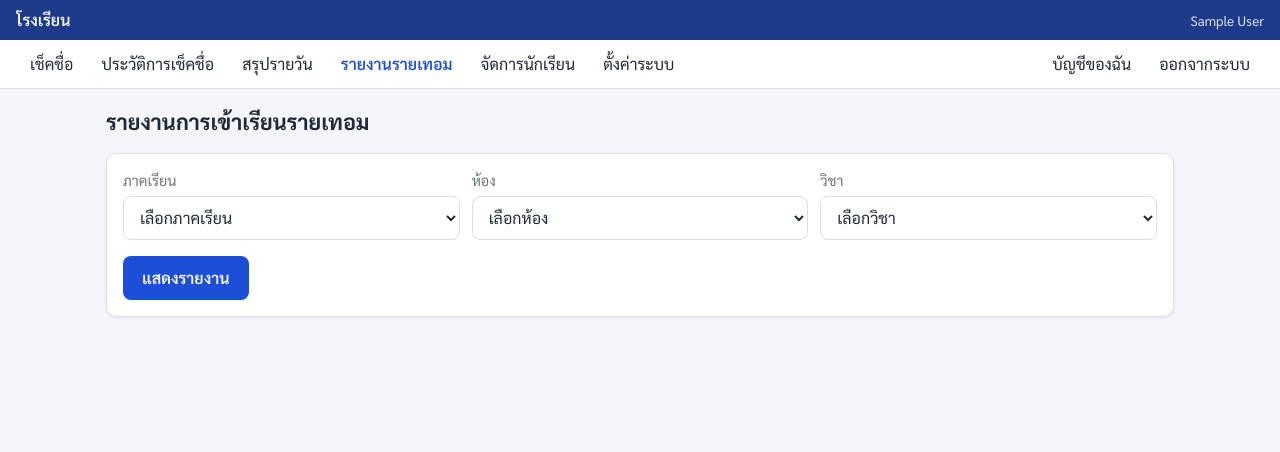
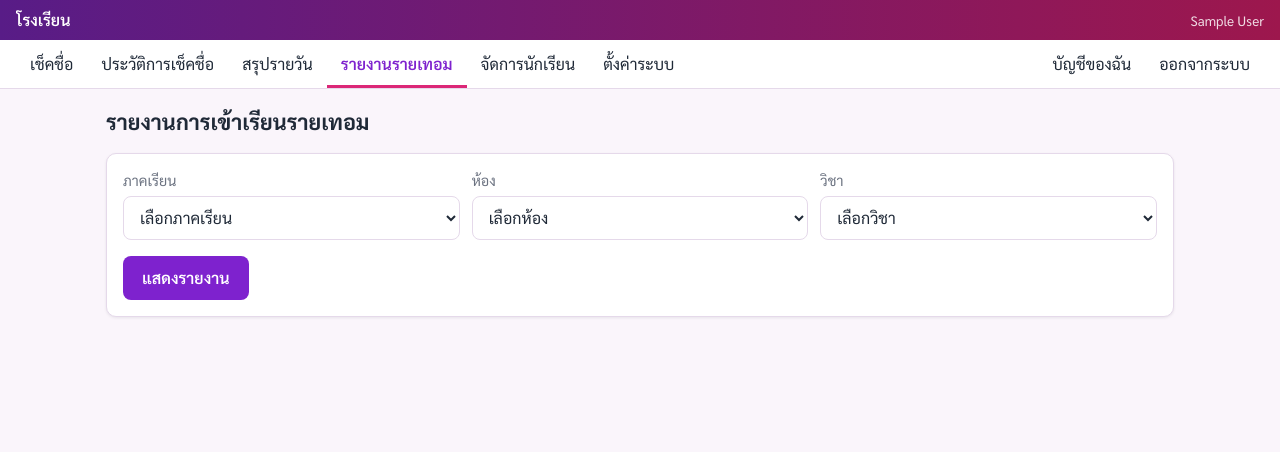
Before and after one commit to Plangtaipho/Nongsawan-attendance-webapp, a FastAPI app: page /reports in a window 1280 px wide. Shown: the top 452 px of the page. Run offline with FastAPI, Linux system fonts and the light colour scheme; the visitor is signed in with stand-in values (Sample User, id 1); tables that the repository leaves empty hold one stand-in row (values such as "Sample post"); data that the repository does not hold is empty.

Commit message:
School colours (purple-pink) and optional school logo
Logo is shown in the top bar, login page, browser tab and printed reports
when app/static/img/logo.(png|webp|jpg|svg) exists. Personal leave moves to
teal so it is not confused with the purple buttons.

Co-Authored-By: Claude Opus 5.5 <noreply@anthropic.com>
Claude-Session: https://claude.ai/code/session_018i1jJ8H6ugtcrqYhK6Msjv

```diff
--- a/app/routers/pages.py
+++ b/app/routers/pages.py
@@ -15,6 +15,19 @@ from app.routers.reports import load_term_report
 from app.security import new_csrf_token
 
 TEMPLATES = Jinja2Templates(directory=str(Path(__file__).resolve().parent.parent / "templates"))
+STATIC_DIR = Path(__file__).resolve().parent.parent / "static"
+
+
+def _find_logo() -> str:
+    """URL of the school logo if one was added as static/img/logo.(png|jpg|webp|svg), else ""."""
+    for ext in ("png", "webp", "jpg", "svg"):
+        f = STATIC_DIR / "img" / f"logo.{ext}"
+        if f.exists():
+            return f"/static/img/logo.{ext}?v={int(f.stat().st_mtime)}"
+    return ""
+
+
+LOGO_URL = _find_logo()
 
 THAI_MONTHS = ["ม.ค.", "ก.พ.", "มี.ค.", "เม.ย.", "พ.ค.", "มิ.ย.", "ก.ค.", "ส.ค.", "ก.ย.", "ต.ค.", "พ.ย.", "ธ.ค."]
 STATUS_LABELS = {"present": "มา", "late": "สาย", "absent": "ขาด", "personal_leave": "ลากิจ", "sick_leave": "ลาป่วย"}
@@ -44,6 +57,7 @@ def render(request: Request, name: str, user: User | None, **ctx):
             "is_admin": bool(user and user.role == Role.admin),
             "csrf_token": request.session.get("csrf", ""),
             "school_name": get_settings().school_name,
+            "logo_url": LOGO_URL,
             **ctx,
         },
     )
--- a/app/static/css/app.css
+++ b/app/static/css/app.css
@@ -1,17 +1,18 @@
 /* ===== Design tokens ===== */
 :root {
-  --c-primary: #1d4ed8;
-  --c-primary-dark: #1e3a8a;
-  --c-bg: #f4f6fb;
+  --c-primary: #7e22ce;   /* school colours: purple */
+  --c-accent: #db2777;    /* and pink */
+  --c-primary-dark: #581c87;
+  --c-bg: #faf5fb;
   --c-surface: #ffffff;
   --c-text: #1f2937;
   --c-muted: #6b7280;
-  --c-border: #d9dee8;
+  --c-border: #e5d9ea;
   --c-danger: #b91c1c;
   --c-present: #15803d;
   --c-late: #b45309;
   --c-absent: #b91c1c;
-  --c-leave: #6d28d9;
+  --c-leave: #0e7490;  /* teal, so it is not confused with the purple buttons */
   --c-sick: #475569;
   --radius: 10px;
   --space: 8px;
@@ -35,21 +36,25 @@ h2 { font-size: 1.1rem; margin: calc(var(--space) * 3) 0 var(--space); }
   position: sticky; top: 0; z-index: 20;
   display: flex; align-items: center; gap: var(--space);
   padding: var(--space) calc(var(--space) * 2);
-  background: var(--c-primary-dark); color: #fff;
+  background: linear-gradient(90deg, var(--c-primary-dark), #9d174d); color: #fff;
 }
-.topbar .brand { font-weight: 600; flex: 1; overflow: hidden; text-overflow: ellipsis; white-space: nowrap; }
+.topbar .brand { font-weight: 600; flex: 1; min-width: 0; display: flex; align-items: center; gap: 10px; color: #fff; text-decoration: none; }
+.topbar .brand span { overflow: hidden; text-overflow: ellipsis; white-space: nowrap; }
+.topbar .logo { width: 36px; height: 36px; object-fit: contain; border-radius: 50%; background: #fff; padding: 2px; flex: none; }
+.login-logo { display: block; width: 96px; height: 96px; object-fit: contain; margin: 0 auto 8px; }
 .topbar .who { font-size: .85rem; opacity: .85; }
 .menu-btn { background: none; border: 1px solid rgba(255,255,255,.4); color: #fff; border-radius: 8px; min-height: 40px; padding: 0 12px; font: inherit; }
 .nav { display: none; flex-direction: column; background: var(--c-surface); border-bottom: 1px solid var(--c-border); }
 .nav.open { display: flex; }
 .nav a, .nav button { padding: 14px 16px; text-decoration: none; color: var(--c-text); border: 0; border-top: 1px solid var(--c-border); background: none; text-align: left; font: inherit; cursor: pointer; }
-.nav a.active { color: var(--c-primary); font-weight: 600; }
+.nav a.active { color: var(--c-primary); font-weight: 600; box-shadow: inset 4px 0 var(--c-accent); }
 main { max-width: 1100px; margin: 0 auto; padding: calc(var(--space) * 2); padding-bottom: 120px; }
 
 @media (min-width: 900px) {
   .menu-btn { display: none; }
   .nav { display: flex; flex-direction: row; flex-wrap: wrap; padding: 0 calc(var(--space) * 2); }
   .nav a, .nav button { border-top: 0; padding: 12px 14px; }
+  .nav a.active { box-shadow: inset 0 -3px var(--c-accent); }
   .nav .spacer { flex: 1; }
 }
 
@@ -63,7 +68,7 @@ input, select, textarea {
   font: inherit; color: var(--c-text);
 }
 textarea { min-height: 80px; resize: vertical; }
-input:focus, select:focus, textarea:focus, button:focus-visible { outline: 3px solid rgba(29, 78, 216, .35); outline-offset: 1px; }
+input:focus, select:focus, textarea:focus, button:focus-visible { outline: 3px solid rgba(126, 34, 206, .35); outline-offset: 1px; }
 .field { margin-bottom: calc(var(--space) * 1.5); }
 .grid { display: grid; gap: calc(var(--space) * 1.5); grid-template-columns: 1fr; }
 @media (min-width: 640px) { .grid-2 { grid-template-columns: 1fr 1fr; } .grid-4 { grid-template-columns: repeat(2, 1fr); } }
@@ -77,7 +82,7 @@ input:focus, select:focus, textarea:focus, button:focus-visible { outline: 3px s
 .btn:hover { background: var(--c-primary-dark); }
 .btn:disabled { opacity: .6; cursor: progress; }
 .btn-secondary { background: #fff; color: var(--c-primary); border-color: var(--c-border); }
-.btn-secondary:hover { background: #eef2ff; }
+.btn-secondary:hover { background: #faf5ff; }
 .btn-danger { background: var(--c-danger); }
 .btn-sm { min-height: 36px; padding: 0 12px; font-size: .9rem; }
 .btn-block { width: 100%; }
@@ -85,7 +90,7 @@ input:focus, select:focus, textarea:focus, button:focus-visible { outline: 3px s
 
 /* ===== Messages ===== */
 .alert { padding: 12px 14px; border-radius: 8px; margin-bottom: calc(var(--space) * 2); border: 1px solid; }
-.alert-info { background: #eff6ff; border-color: #bfdbfe; color: #1e3a8a; }
+.alert-info { background: #faf5ff; border-color: #e9d5ff; color: #581c87; }
 .alert-error { background: #fef2f2; border-color: #fecaca; color: var(--c-danger); }
 .alert-warn { background: #fffbeb; border-color: #fde68a; color: #92400e; }
 .empty { text-align: center; color: var(--c-muted); padding: calc(var(--space) * 4) var(--space); }
@@ -105,7 +110,7 @@ input:focus, select:focus, textarea:focus, button:focus-visible { outline: 3px s
 .chip-present { color: var(--c-present); background: #dcfce7; }
 .chip-late { color: var(--c-late); background: #fef3c7; }
 .chip-absent { color: var(--c-absent); background: #fee2e2; }
-.chip-personal_leave { color: var(--c-leave); background: #ede9fe; }
+.chip-personal_leave { color: var(--c-leave); background: #cffafe; }
 .chip-sick_leave { color: var(--c-sick); background: #e2e8f0; }
 
 .student-list { list-style: none; margin: 0; padding: 0; display: grid; gap: var(--space); }
@@ -168,7 +173,7 @@ dialog form { padding: calc(var(--space) * 2.5); }
 dialog h2 { margin-top: 0; }
 
 /* ===== Login ===== */
-.login-wrap { min-height: 100vh; display: flex; align-items: center; justify-content: center; padding: 16px; }
+.login-wrap { min-height: 100vh; display: flex; align-items: center; justify-content: center; padding: 16px; background: linear-gradient(160deg, #f3e8ff, #fce7f3); }
 .login-card { width: 100%; max-width: 380px; }
 .login-card h1 { text-align: center; }
 
--- a/app/templates/account.html
+++ b/app/templates/account.html
@@ -14,4 +14,4 @@
   <button class="btn" type="submit">บันทึกรหัสผ่านใหม่</button>
 </form>
 {% endblock %}
-{% block scripts %}<script src="/static/js/account.js?v=2"></script>{% endblock %}
+{% block scripts %}<script src="/static/js/account.js?v=3"></script>{% endblock %}
--- a/app/templates/admin/settings.html
+++ b/app/templates/admin/settings.html
@@ -33,4 +33,4 @@
   </form>
 </dialog>
 {% endblock %}
-{% block scripts %}<script src="/static/js/admin_settings.js?v=2"></script>{% endblock %}
+{% block scripts %}<script src="/static/js/admin_settings.js?v=3"></script>{% endblock %}
--- a/app/templates/admin/students.html
+++ b/app/templates/admin/students.html
@@ -70,4 +70,4 @@
   </form>
 </dialog>
 {% endblock %}
-{% block scripts %}<script src="/static/js/admin_students.js?v=2"></script>{% endblock %}
+{% block scripts %}<script src="/static/js/admin_students.js?v=3"></script>{% endblock %}
--- a/app/templates/attendance.html
+++ b/app/templates/attendance.html
@@ -41,4 +41,4 @@
   <button id="save-btn" class="btn" type="button">บันทึกการเช็คชื่อ</button>
 </div>
 {% endblock %}
-{% block scripts %}<script src="/static/js/attendance.js?v=2"></script>{% endblock %}
+{% block scripts %}<script src="/static/js/attendance.js?v=3"></script>{% endblock %}
--- a/app/templates/base.html
+++ b/app/templates/base.html
@@ -8,13 +8,15 @@
   <link rel="preconnect" href="https://fonts.googleapis.com">
   <link rel="preconnect" href="https://fonts.gstatic.com" crossorigin>
   <link rel="stylesheet" href="https://fonts.googleapis.com/css2?family=Sarabun:wght@400;600;700&display=swap">
-  <link rel="stylesheet" href="/static/css/app.css?v=2">
+  <link rel="stylesheet" href="/static/css/app.css?v=3">
+  {% if logo_url %}<link rel="icon" href="{{ logo_url }}">{% endif %}
+  <meta name="theme-color" content="#581c87">
   {% block head %}{% endblock %}
 </head>
 <body>
 {% if user %}
   <header class="topbar">
-    <span class="brand">{{ school_name }}</span>
+    <a href="/" class="brand">{% if logo_url %}<img src="{{ logo_url }}" alt="" class="logo">{% endif %}<span>{{ school_name }}</span></a>
     <span class="who">{{ user.full_name }}</span>
     <button id="menu-btn" class="menu-btn" type="button" aria-expanded="false" aria-controls="nav">เมนู</button>
   </header>
@@ -36,7 +38,7 @@
     {% block content %}{% endblock %}
   </main>
   <div id="toast" role="status" aria-live="polite"></div>
-  <script src="/static/js/api.js?v=2"></script>
+  <script src="/static/js/api.js?v=3"></script>
   {% block scripts %}{% endblock %}
 </body>
 </html>
--- a/app/templates/dashboard.html
+++ b/app/templates/dashboard.html
@@ -33,4 +33,4 @@
   <div id="d-absent-empty" class="empty hidden">ไม่มี</div>
 </div>
 {% endblock %}
-{% block scripts %}<script src="/static/js/dashboard.js?v=2"></script>{% endblock %}
+{% block scripts %}<script src="/static/js/dashboard.js?v=3"></script>{% endblock %}
--- a/app/templates/history.html
+++ b/app/templates/history.html
@@ -23,4 +23,4 @@
 <div id="h-empty" class="empty hidden">ยังไม่มีการเช็คชื่อในช่วงนี้</div>
 <div class="center mt-2"><button id="h-more" class="btn btn-secondary hidden" type="button">โหลดเพิ่ม</button></div>
 {% endblock %}
-{% block scripts %}<script src="/static/js/history.js?v=2"></script>{% endblock %}
+{% block scripts %}<script src="/static/js/history.js?v=3"></script>{% endblock %}
--- a/app/templates/login.html
+++ b/app/templates/login.html
@@ -3,6 +3,7 @@
 {% block content %}
 <div class="login-wrap">
   <form id="login-form" class="card login-card" novalidate>
+    {% if logo_url %}<img src="{{ logo_url }}" alt="ตราโรงเรียน" class="login-logo">{% endif %}
     <h1>ระบบเช็คชื่อนักเรียน</h1>
     <p class="muted center">{{ school_name }}</p>
     <div id="login-error" class="alert alert-error hidden" role="alert"></div>
@@ -19,4 +20,4 @@
   </form>
 </div>
 {% endblock %}
-{% block scripts %}<script src="/static/js/login.js?v=2"></script>{% endblock %}
+{% block scripts %}<script src="/static/js/login.js?v=3"></script>{% endblock %}
--- a/app/templates/report_print.html
+++ b/app/templates/report_print.html
@@ -7,7 +7,7 @@
   <link rel="preconnect" href="https://fonts.googleapis.com">
   <link rel="preconnect" href="https://fonts.gstatic.com" crossorigin>
   <link rel="stylesheet" href="https://fonts.googleapis.com/css2?family=Sarabun:wght@400;600;700&display=swap">
-  <link rel="stylesheet" href="/static/css/print.css?v=2">
+  <link rel="stylesheet" href="/static/css/print.css?v=3">
 </head>
 <body>
   <div class="toolbar no-print">
@@ -21,6 +21,7 @@
   {% set is_last = loop.last %}
   <section class="sheet">
     <header class="head">
+      {% if logo_url %}<img src="{{ logo_url }}" alt="" class="logo">{% endif %}
       <div class="school">{{ school_name }}</div>
       <h1>แบบบันทึกเวลาเรียน</h1>
       <div class="meta">
@@ -84,6 +85,6 @@
     </div>
     <p class="printed">พิมพ์เมื่อ {{ printed_on }} โดย {{ user.full_name }}</p>
   </section>
-  <script src="/static/js/print.js?v=2"></script>
+  <script src="/static/js/print.js?v=3"></script>
 </body>
 </html>
--- a/app/templates/reports.html
+++ b/app/templates/reports.html
@@ -24,4 +24,4 @@
   </div>
 </div>
 {% endblock %}
-{% block scripts %}<script src="/static/js/reports.js?v=2"></script>{% endblock %}
+{% block scripts %}<script src="/static/js/reports.js?v=3"></script>{% endblock %}
```
Also changed, not shown: app/static/css/print.css (+5 -3 lines).
